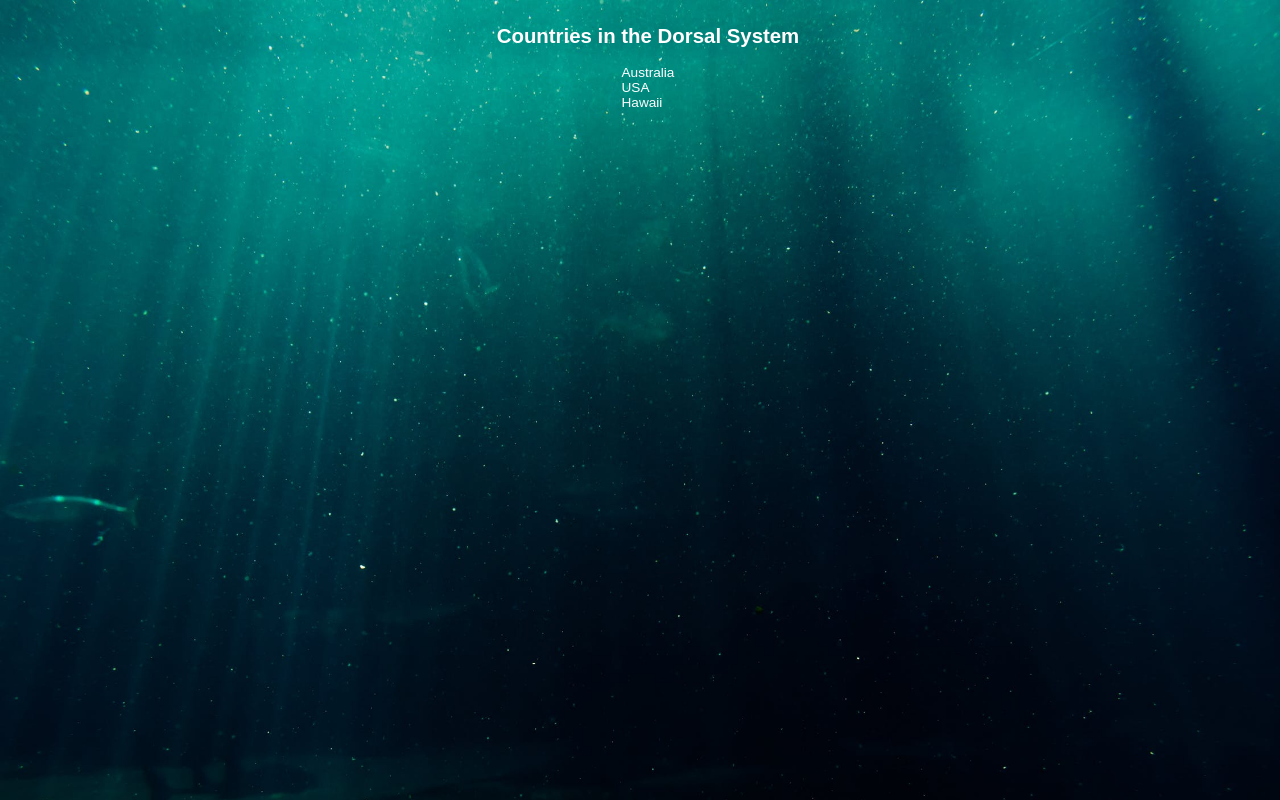
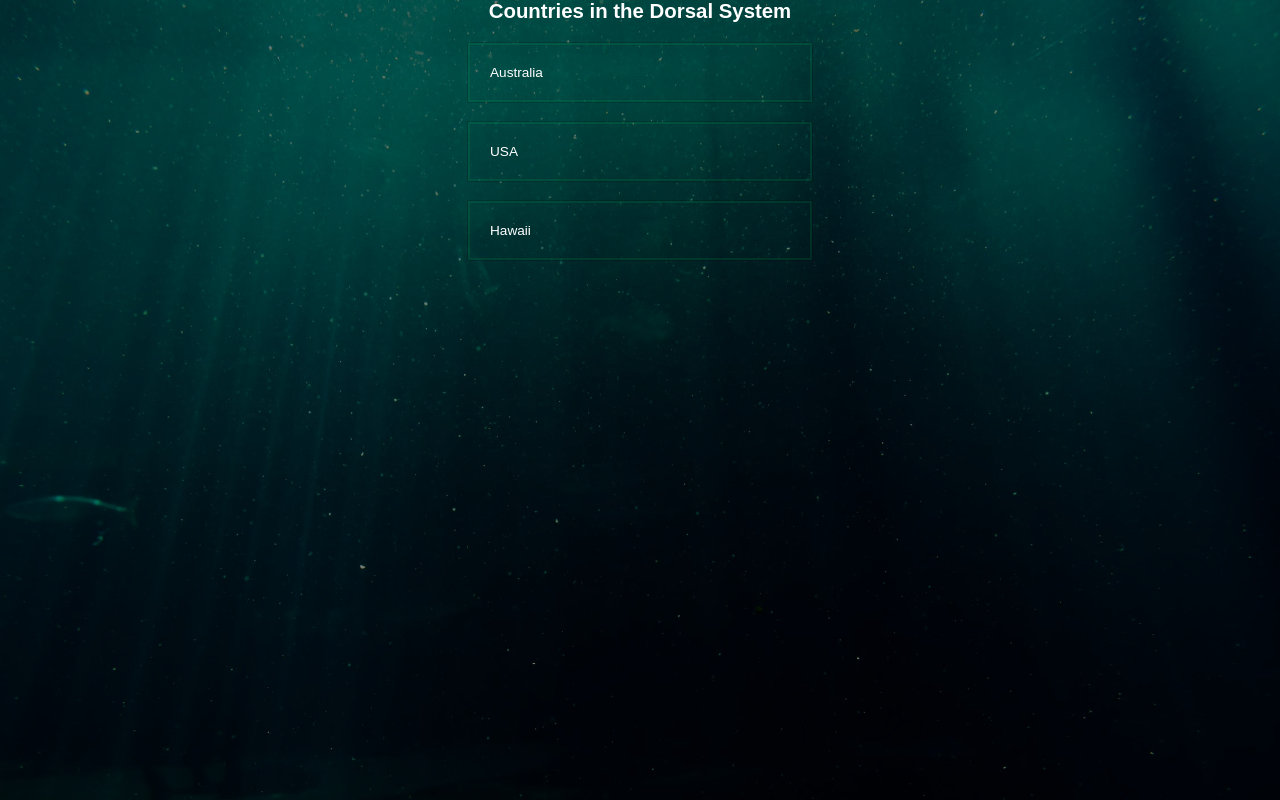
Before and after one commit to mark-mansfield/dorsal-angular-project, an Angular app in the folder dorsal-angular-project/: page /countries in a window 1280 px wide. Built offline with nearby package versions, Linux system fonts and the light colour scheme.

Commit message:
added button styling

```diff
--- a/dorsal-angular-project/src/app/app.component.html
+++ b/dorsal-angular-project/src/app/app.component.html
@@ -1 +1,2 @@
+<div class="backdrop"></div>
 <router-outlet> </router-outlet>
--- a/dorsal-angular-project/src/app/countries/countries.component.html
+++ b/dorsal-angular-project/src/app/countries/countries.component.html
@@ -1,7 +1,7 @@
 <section class="main__content-panel">
 <h1>Countries in the Dorsal System</h1>
 <div *ngIf='countries.length > 0'>
-  <div *ngFor="let country of countries">
+  <div *ngFor="let country of countries" id="{{country}}" class="button">
     {{country}}
 
   </div>
--- a/dorsal-angular-project/src/styles.css
+++ b/dorsal-angular-project/src/styles.css
@@ -1,3 +1,10 @@
+* {
+  margin: 0;
+  padding: 0;
+  border: 0;
+  box-sizing: content-box
+}
+
 body {
   font-family: 'Montserrat', sans-serif;
   font-size: 0.85rem;
@@ -8,3 +15,38 @@ body {
   height: 100%;
   color: white;
 }
+
+.backdrop {
+  display: block;
+  position: fixed;
+  cursor: pointer;
+  top: 0;
+  left: 0;
+  z-index: -1;
+  width: 100vw;
+  height: 100vh;
+  background-color: rgba(0, 0, 0, 0.5);
+}
+
+
+
+.button {
+  margin: 20px auto;
+  padding: 20px;
+  width: 300px;
+  color: white;
+  cursor: pointer;
+  box-shadow: 0 0 1px rgba(0, 0, 0, 1);
+  border: rgba(4, 236, 101, 0.1) solid 2px;
+}
+
+.button:hover {
+  margin: 20px auto;
+  padding: 20px;
+  width: 300px;
+  color: white;
+  cursor: pointer;
+  background-color: rgb(39, 38, 38, 0.5);
+  box-shadow: 0 0 1px rgba(0, 0, 0, 1);
+  border: rgba(4, 236, 101, 0.1) solid 2px;
+}
```
